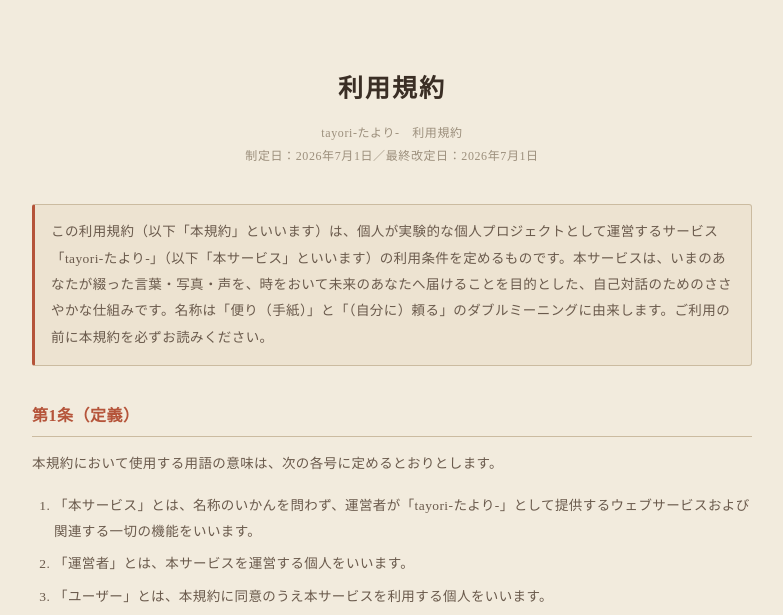
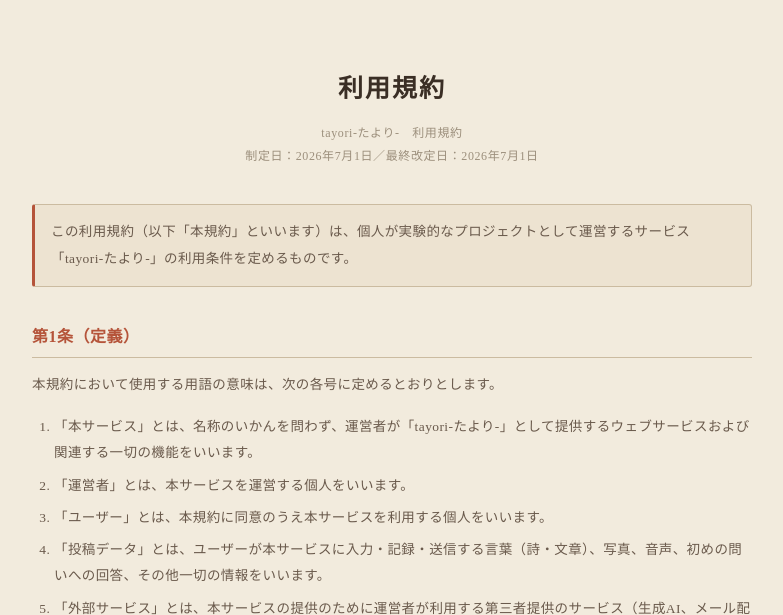
Before and after one commit to welcometotayori/tayori.com, a Flask app: page /terms in a window 1280 px wide. Shown: the top 615 px of the page, without its empty margins (248-1031 px from the left). Run offline with Flask 3, Linux system fonts and the light colour scheme.

Commit message:
Update terms.html

```diff
--- a/templates/terms.html
+++ b/templates/terms.html
@@ -23,7 +23,7 @@
   <h1>利用規約</h1>
   <div class="lead-meta">tayori-たより-　利用規約<br>制定日：2026年7月1日／最終改定日：2026年7月1日</div>
 
-  <p class="intro">この利用規約（以下「本規約」といいます）は、個人が実験的な個人プロジェクトとして運営するサービス「tayori-たより-」（以下「本サービス」といいます）の利用条件を定めるものです。本サービスは、いまのあなたが綴った言葉・写真・声を、時をおいて未来のあなたへ届けることを目的とした、自己対話のためのささやかな仕組みです。名称は「便り（手紙）」と「（自分に）頼る」のダブルミーニングに由来します。ご利用の前に本規約を必ずお読みください。</p>
+  <p class="intro">この利用規約（以下「本規約」といいます）は、個人が実験的なプロジェクトとして運営するサービス「tayori-たより-」の利用条件を定めるものです。</p>
 
   <h2>第1条（定義）</h2>
   <p>本規約において使用する用語の意味は、次の各号に定めるとおりとします。</p>
```
